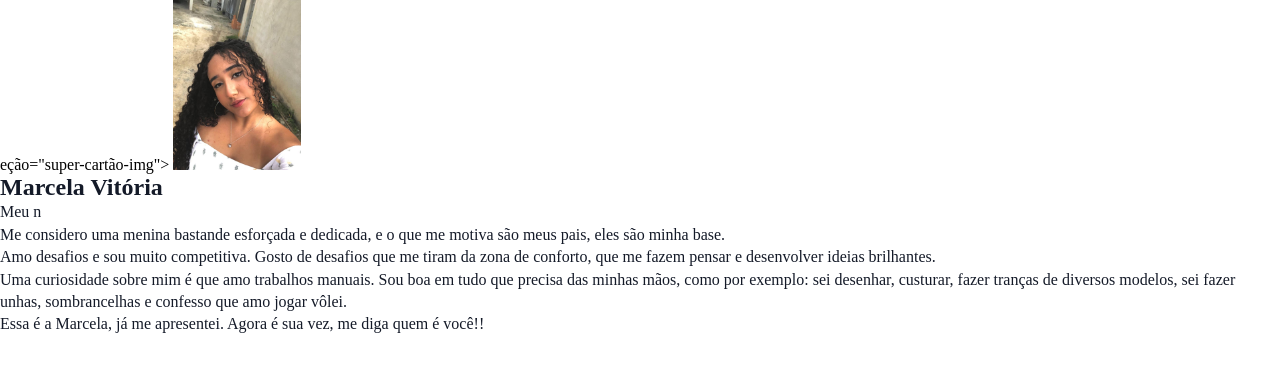
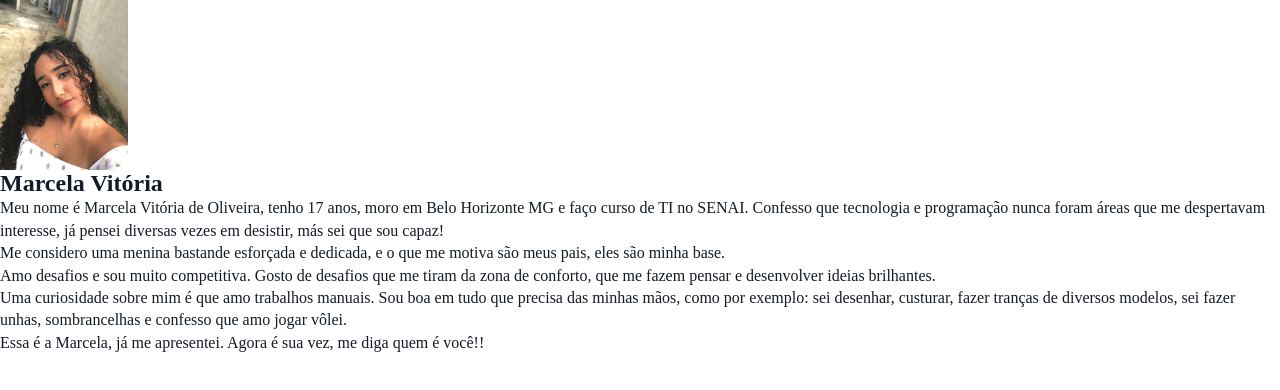
Before and after one commit to marcelavit/marcelavit.github.io, a plain HTML site: page index.html in a window 1280 px wide. Drawn offline with Linux system fonts and the light colour scheme.

Commit message:
Update index.html

```diff
--- a/index.html
+++ b/index.html
@@ -1,10 +1,4 @@
-eção="super-cartão-img">
-<img src="./img.jpg" alt=" Foto da Marcela" , título="Marcela Vitória">
-<h2>Marcela Vitória</h2>
-</secção>
-<classe de seção="super-cartão-texto">
-    <p>
-        Meu n
+
         <! DOCTYPE html>
         <html lang="pt-br">
         <cabeça>
@@ -22,7 +16,13 @@ eção="super-cartão-img">
 
 
 
-            <classe de some é Marcela Vitória de Oliveira, tenho 17 anos, moro em Belo Horizonte MG e faço curso de TI no SENAI. Confesso que tecnologia e programação nunca foram áreas que me despertavam interesse, já pensei diversas vezes em desistir, más sei que
+            <classe de seção="super-cartão-img">
+<img src="./img.jpg" alt=" Foto da Marcela" , título="Marcela Vitória">
+<h2>Marcela Vitória</h2>
+</secção>
+<classe de seção="super-cartão-texto">
+    <p>
+        Meu nome é Marcela Vitória de Oliveira, tenho 17 anos, moro em Belo Horizonte MG e faço curso de TI no SENAI. Confesso que tecnologia e programação nunca foram áreas que me despertavam interesse, já pensei diversas vezes em desistir, más sei que
                 sou capaz! </p>
                 <p>
                     Me considero uma menina bastande esforçada e dedicada, e o que me motiva são meus pais, eles são minha base.
```
